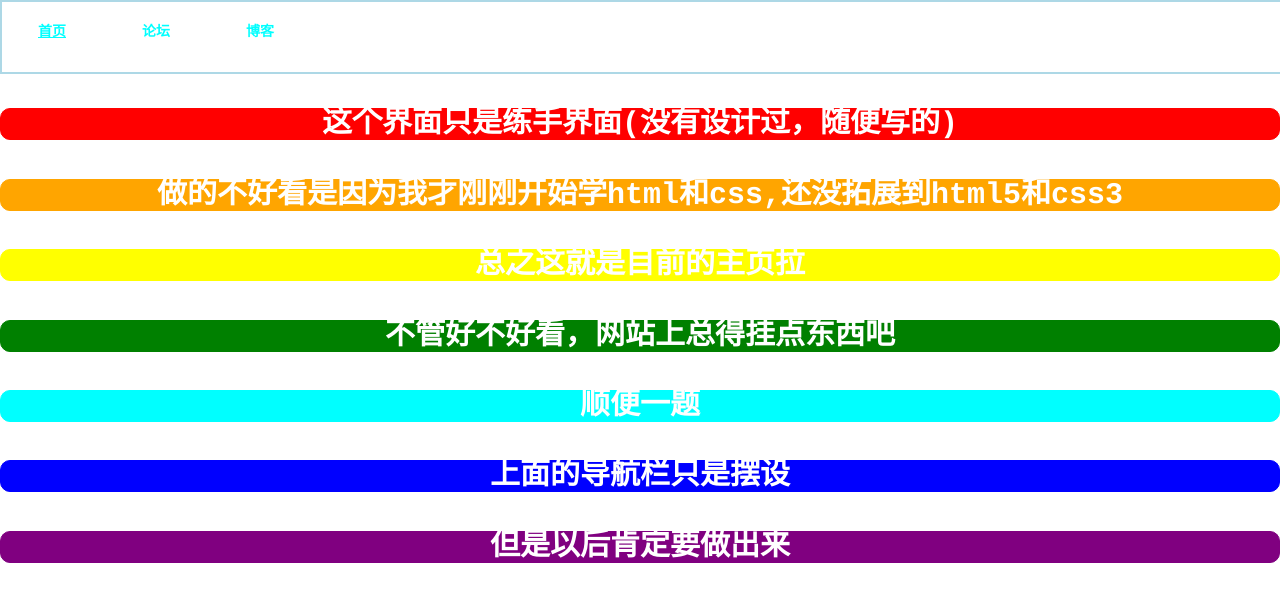
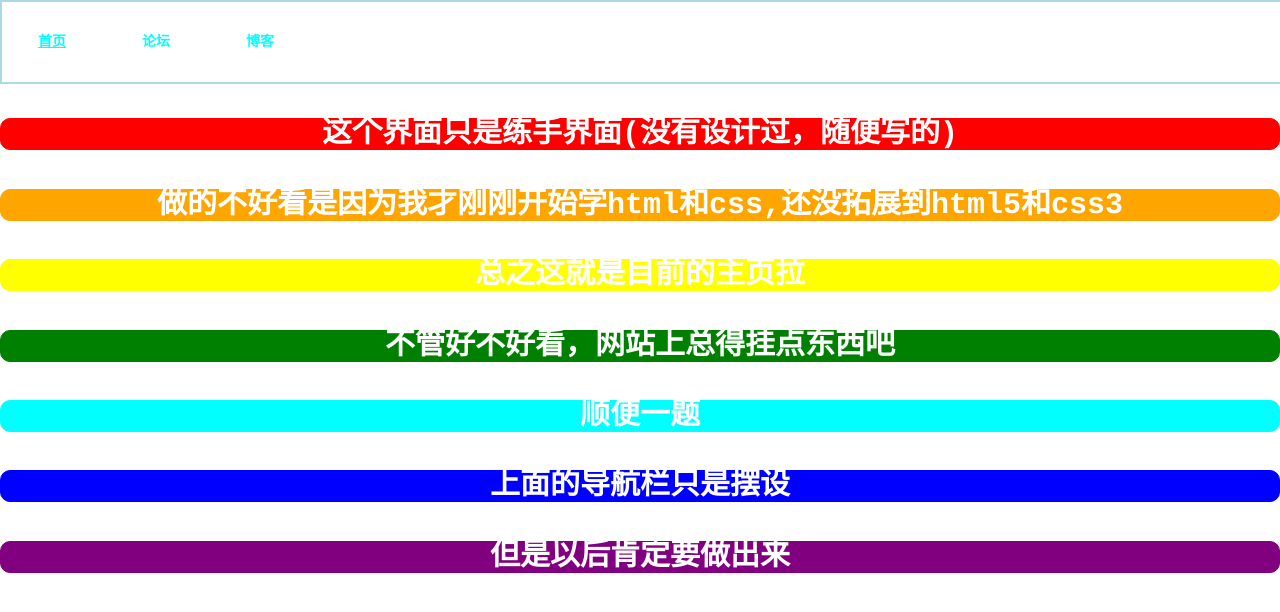
Before and after one commit to C0P1Fur/Personal-web, a plain HTML site: page index.html in a window 1280 px wide. Drawn offline with Linux system fonts and the light colour scheme.

Commit message:
Update hello world.css

```diff
--- a/css/hello world.css
+++ b/css/hello world.css
@@ -1,7 +1,11 @@
+:root{
+	--TopLineHeight: 80px;
+}
+
 #top-guideline{
 	display: inline-block;
 	border: 2px solid silver;
-	height: 70px;
+	height: var(--TopLineHeight);
 	width: 100%;
 	position: fixed;
 	top: 0px;
@@ -10,14 +14,14 @@
 #top-guideline:hover{
 	display: inline-block;
 	border: 2px solid lightblue;
-	height: 70px;
+	height: var(--TopLineHeight);
 	width: 100%;
 	position: fixed;
 	top: 0px;
 	left: 0px;
 }
 #top-guideline-replacement{
-	height: 70px;
+	height: var(--TopLineHeight);
 	width: 100%;
 }
 #top-guideline .top-choices{
@@ -28,9 +32,9 @@
 	font-size: 14px;
 	font-weight: bold;
 	color: aqua;
-	height: 70px;
+	height: var(--TopLineHeight);
 	width: 100px;
-	line-height: 60px;
+	line-height: var(--TopLineHeight);
 }
 #top-guideline .top-choices:hover{
 	display: inline-block;
@@ -40,9 +44,9 @@
 	font-size: 14px;
 	font-weight: bold;
 	color: white;
-	height: 70px;
+	height: var(--TopLineHeight);
 	width: 100px;
-	line-height: 60px;
+	line-height: var(--TopLineHeight);
 	background-color: aqua;
 }
 .description-box{
```
